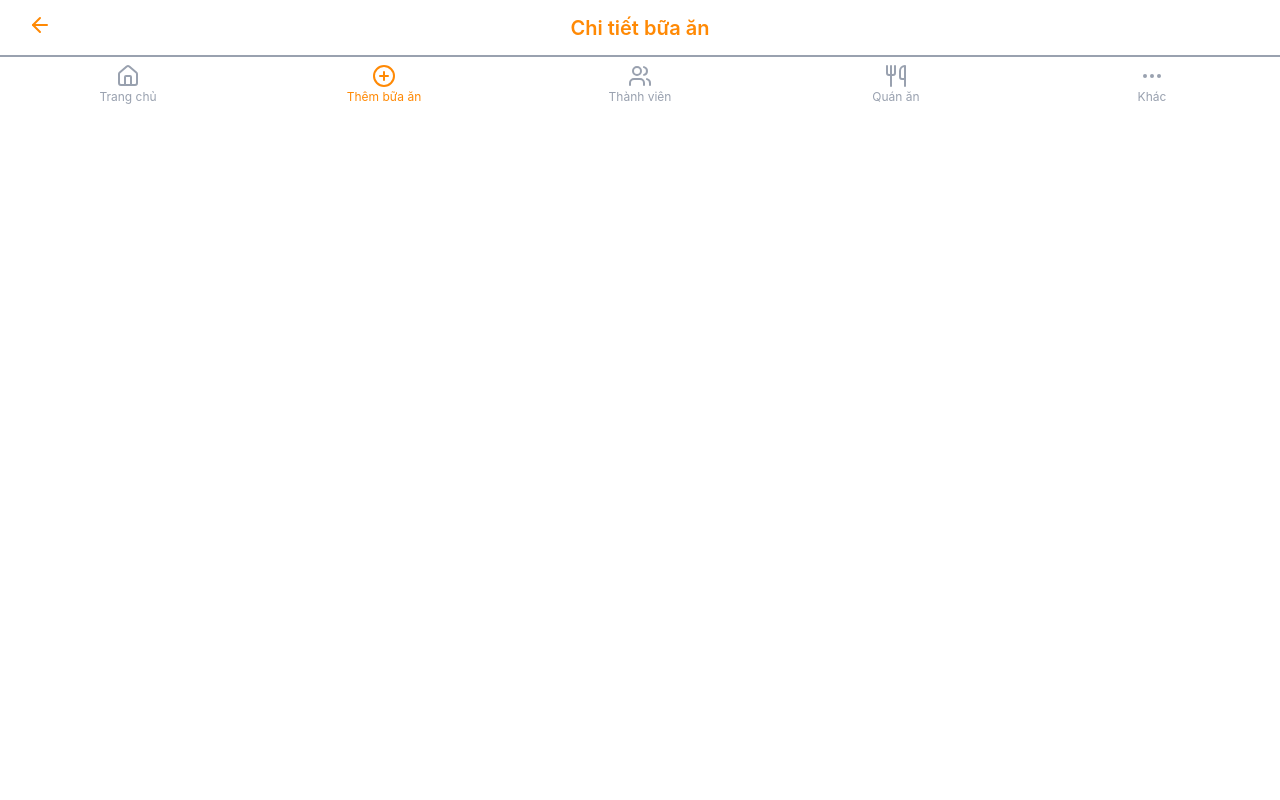
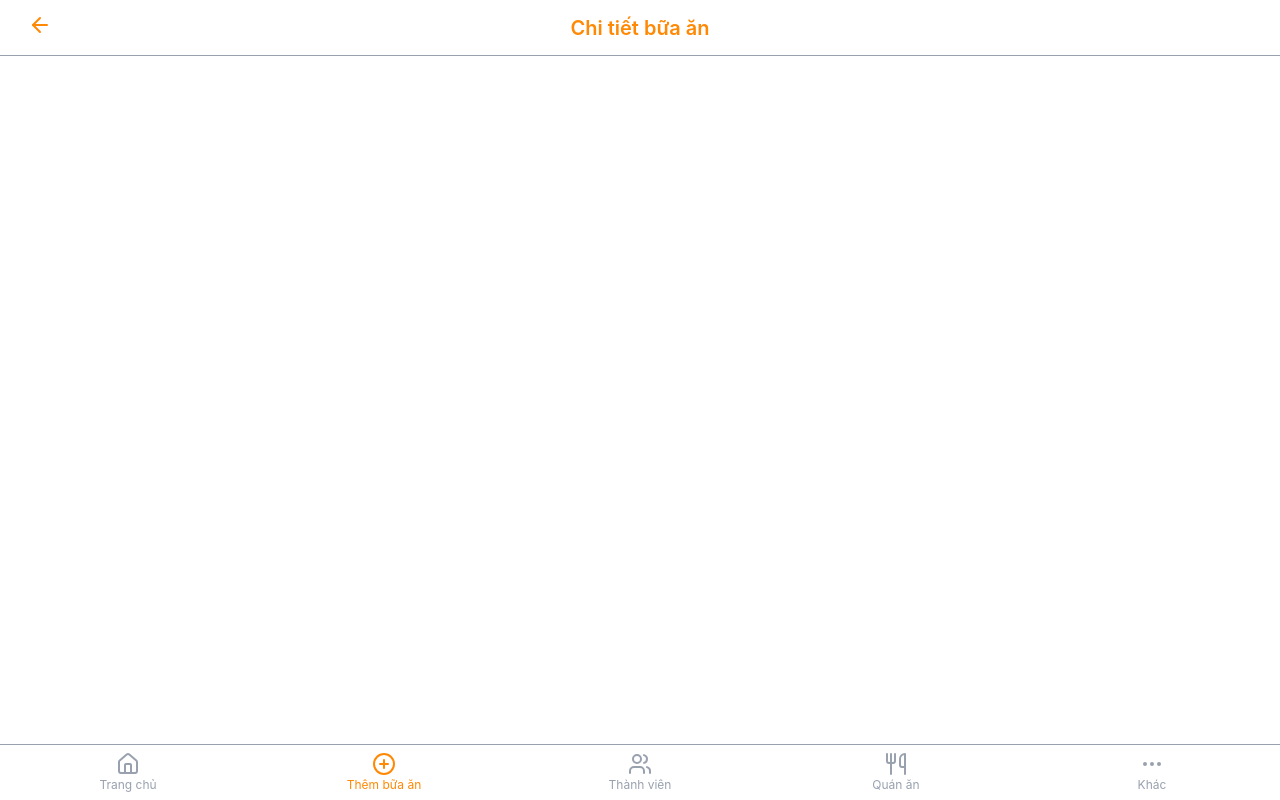
Before and after one commit to 202416852-anhpv/meal-ledger, a React (Vite) app in the folder frontend/: page /add-meal-detail in a window 1280 px wide. Built offline with nearby package versions, Linux system fonts and the light colour scheme.

Commit message:
fix(ui): change bottom nav positioning from sticky to fixed

```diff
--- a/frontend/src/components/layout/BottomNav.tsx
+++ b/frontend/src/components/layout/BottomNav.tsx
@@ -40,7 +40,7 @@ export const BottomNav = () => {
   ];
 
   return (
-    <nav className="left-0 right-0 h-14 grid grid-cols-5 border-t border-gray-400 bg-white sticky bottom-0">
+    <nav className="fixed bottom-0 left-0 right-0 h-14 grid grid-cols-5 border-t border-gray-400 bg-white">
       {navItems.map((item) => {
         const Icon = item.icon;
         const isActive =
--- a/frontend/src/pages/Participant.tsx
+++ b/frontend/src/pages/Participant.tsx
@@ -71,7 +71,7 @@ export default function AddMealDetail() {
             onDelete={() => {}}
           />
         </div>
-        <div className="h-8"></div>
+        <div className="h-20"></div>
       </div>
     </div>
   );
```
